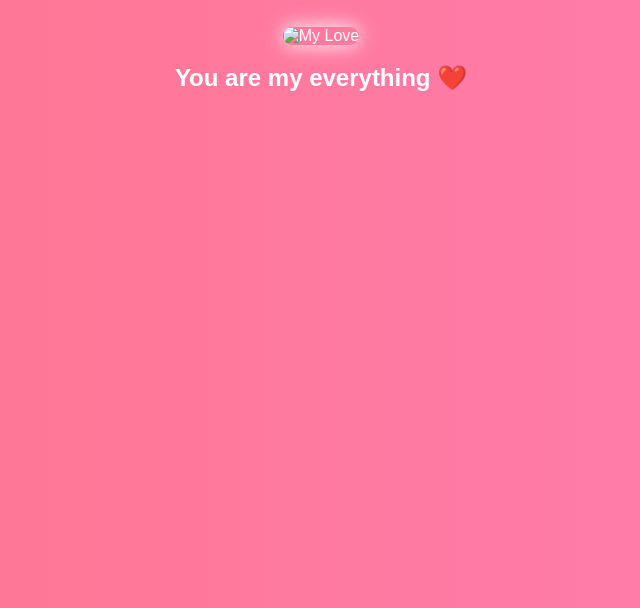
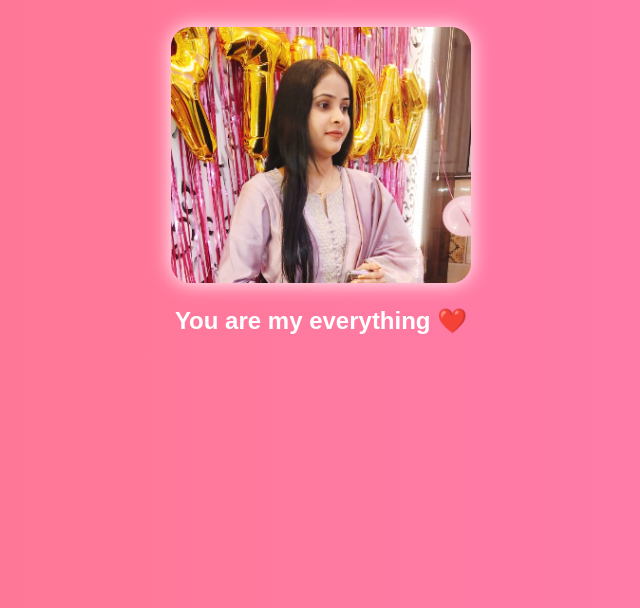
Before and after one commit to vermasandip688-ux/lv-page, a plain HTML site: page love.html in a window 1280 px wide. Shown: the part 192-800 px from the top of the page, without its empty margins (319-959 px from the left). Drawn offline with Linux system fonts and the light colour scheme.

Commit message:
Add files via upload

```diff
--- a/love.html
+++ b/love.html
@@ -53,7 +53,7 @@
 
     <div class="photo">
         <!-- Yaha apni wife ki photo ka path daal -->
-        <img src="wife.jpg" alt="My Love">
+        <img src="miss.png" alt="My Love">
     </div>
 
     <h2>You are my everything ❤️</h2>
```
